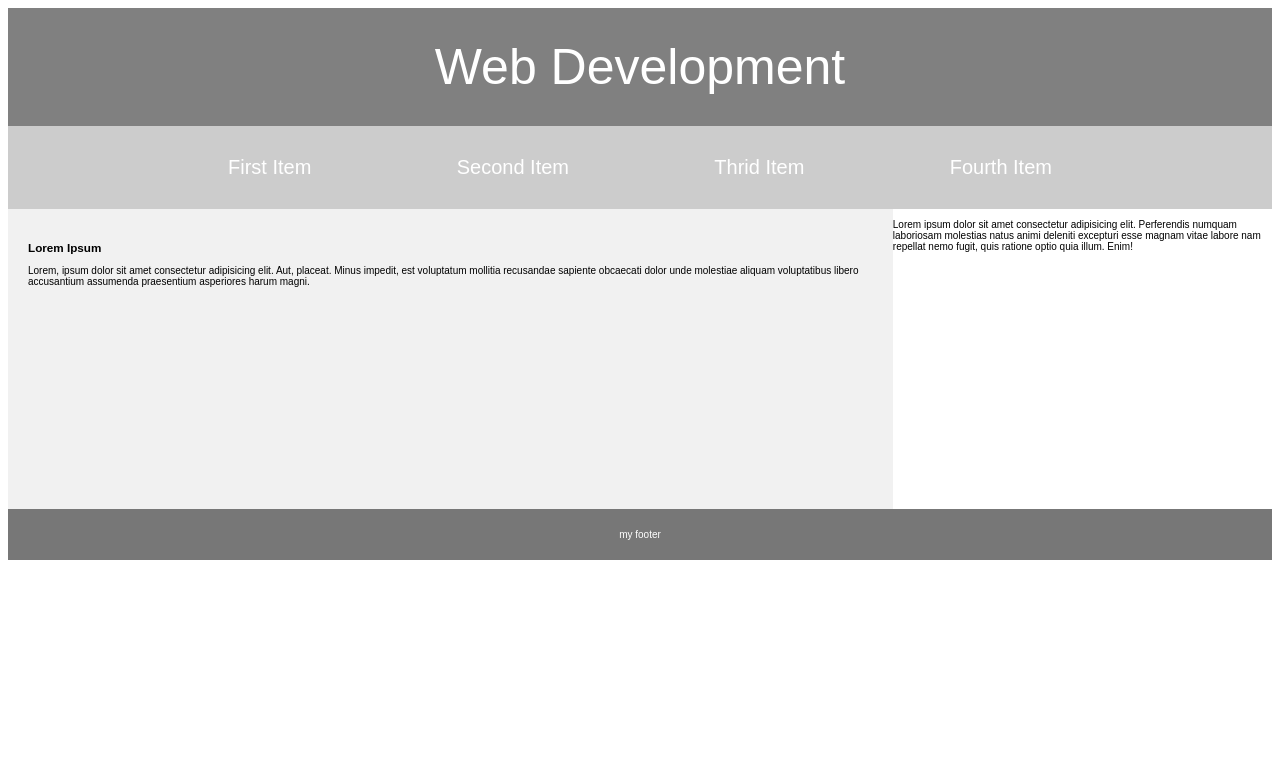
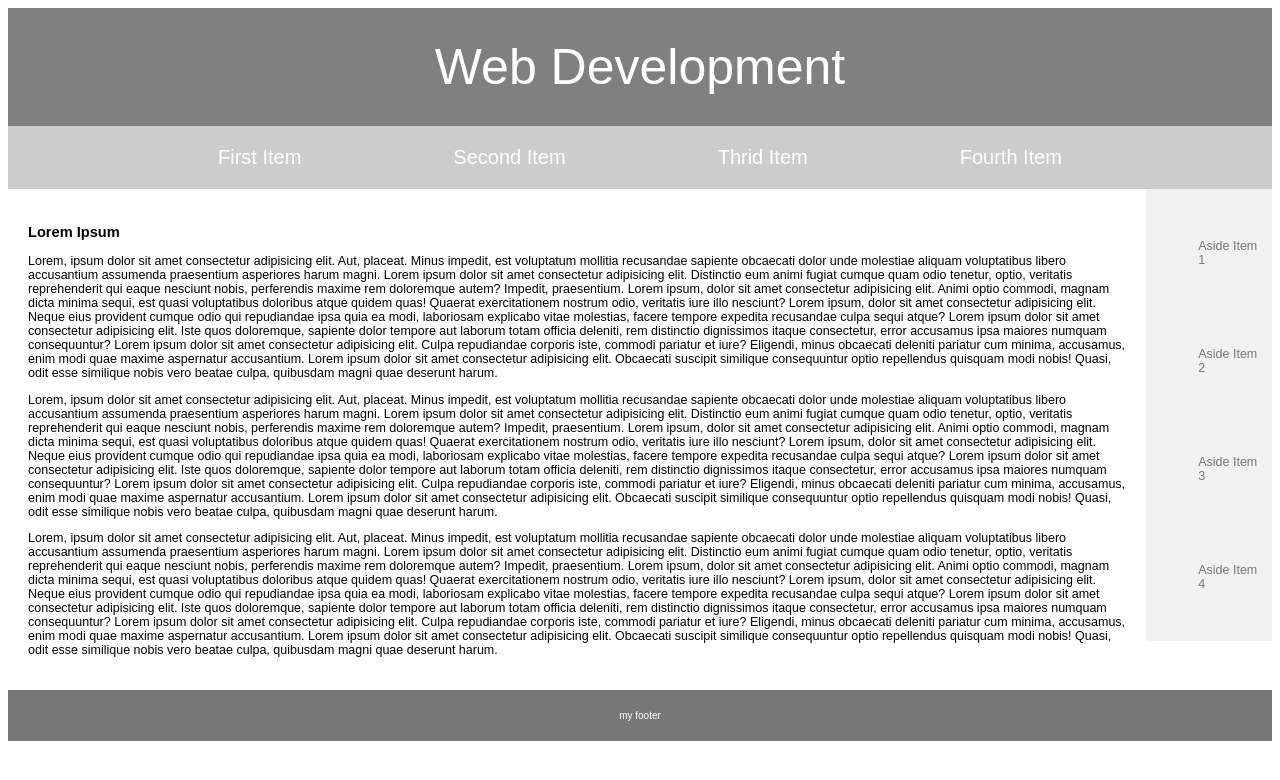
Before and after one commit to jtsdev2023/web-design-scratch202312, a plain HTML site: page html/index.html in a window 1280 px wide. Drawn offline with Linux system fonts and the light colour scheme.

Commit message:
added aside. need more work on layout

```diff
--- a/css/style.css
+++ b/css/style.css
@@ -31,10 +31,10 @@ header {
 }
 
 /* create 2 columns/boxes that float next to each other */
-nav {
+nav.horizontal-navbar {
   width: auto;
   background: #ccc;
-  padding: 2rem;
+  padding: 1rem;
 }
 
 /* style menu list */
@@ -44,7 +44,7 @@ to make horizontal menu/navbar equally spaced.
 use "padding: 0 20rem;" to bring menu items in from the
 left/right edges i.e. -->  <--.
 */
-nav ul {
+nav.horizontal-navbar ul {
   list-style-type: none;
   padding: 0;
   display: flex;
@@ -52,7 +52,7 @@ nav ul {
   padding: 0 20rem;
 }
 
-nav ul li > a {
+nav.horizontal-navbar ul li > a {
   text-decoration: none;
   color: white;
   font-size: 2rem;
@@ -61,9 +61,31 @@ nav ul li > a {
 article {
   float: left;
   padding: 2rem;
-  width: 70%;
-  height: 30rem;
+  width: 90%;
+  height: auto;
+  font-size: 1.25rem;
+}
+
+aside {
+  float: left;
+  padding: 0 1%;
+  width: 10%;
+  height: auto;
   background-color: #f1f1f1;
+}
+
+nav.aside-navbar ul {
+  list-style-type: none;
+}
+
+nav.aside-navbar ul > li {
+  padding: 4rem 0;
+}
+
+nav.aside-navbar ul li > a {
+    text-decoration: none;
+    color: #777;
+    font-size: 1.25rem;
 }
 
 /* clear floats after the columns */
--- a/html/index.html
+++ b/html/index.html
@@ -10,7 +10,7 @@
     <header class="title-navbar">Web Development</header>
 
     <section>
-      <nav>
+      <nav class="horizontal-navbar">
         <ul>
           <li><a href="#">First Item</a></li>
           <li><a href="#">Second Item</a></li>
@@ -25,17 +25,91 @@
           Lorem, ipsum dolor sit amet consectetur adipisicing elit. Aut,
           placeat. Minus impedit, est voluptatum mollitia recusandae sapiente
           obcaecati dolor unde molestiae aliquam voluptatibus libero accusantium
-          assumenda praesentium asperiores harum magni.
+          assumenda praesentium asperiores harum magni. Lorem ipsum dolor sit
+          amet consectetur adipisicing elit. Distinctio eum animi fugiat cumque
+          quam odio tenetur, optio, veritatis reprehenderit qui eaque nesciunt
+          nobis, perferendis maxime rem doloremque autem? Impedit, praesentium.
+          Lorem ipsum, dolor sit amet consectetur adipisicing elit. Animi optio
+          commodi, magnam dicta minima sequi, est quasi voluptatibus doloribus
+          atque quidem quas! Quaerat exercitationem nostrum odio, veritatis iure
+          illo nesciunt? Lorem ipsum, dolor sit amet consectetur adipisicing
+          elit. Neque eius provident cumque odio qui repudiandae ipsa quia ea
+          modi, laboriosam explicabo vitae molestias, facere tempore expedita
+          recusandae culpa sequi atque? Lorem ipsum dolor sit amet consectetur
+          adipisicing elit. Iste quos doloremque, sapiente dolor tempore aut
+          laborum totam officia deleniti, rem distinctio dignissimos itaque
+          consectetur, error accusamus ipsa maiores numquam consequuntur? Lorem
+          ipsum dolor sit amet consectetur adipisicing elit. Culpa repudiandae
+          corporis iste, commodi pariatur et iure? Eligendi, minus obcaecati
+          deleniti pariatur cum minima, accusamus, enim modi quae maxime
+          aspernatur accusantium. Lorem ipsum dolor sit amet consectetur
+          adipisicing elit. Obcaecati suscipit similique consequuntur optio
+          repellendus quisquam modi nobis! Quasi, odit esse similique nobis vero
+          beatae culpa, quibusdam magni quae deserunt harum.
+        </p>
+        <p>
+          Lorem, ipsum dolor sit amet consectetur adipisicing elit. Aut,
+          placeat. Minus impedit, est voluptatum mollitia recusandae sapiente
+          obcaecati dolor unde molestiae aliquam voluptatibus libero accusantium
+          assumenda praesentium asperiores harum magni. Lorem ipsum dolor sit
+          amet consectetur adipisicing elit. Distinctio eum animi fugiat cumque
+          quam odio tenetur, optio, veritatis reprehenderit qui eaque nesciunt
+          nobis, perferendis maxime rem doloremque autem? Impedit, praesentium.
+          Lorem ipsum, dolor sit amet consectetur adipisicing elit. Animi optio
+          commodi, magnam dicta minima sequi, est quasi voluptatibus doloribus
+          atque quidem quas! Quaerat exercitationem nostrum odio, veritatis iure
+          illo nesciunt? Lorem ipsum, dolor sit amet consectetur adipisicing
+          elit. Neque eius provident cumque odio qui repudiandae ipsa quia ea
+          modi, laboriosam explicabo vitae molestias, facere tempore expedita
+          recusandae culpa sequi atque? Lorem ipsum dolor sit amet consectetur
+          adipisicing elit. Iste quos doloremque, sapiente dolor tempore aut
+          laborum totam officia deleniti, rem distinctio dignissimos itaque
+          consectetur, error accusamus ipsa maiores numquam consequuntur? Lorem
+          ipsum dolor sit amet consectetur adipisicing elit. Culpa repudiandae
+          corporis iste, commodi pariatur et iure? Eligendi, minus obcaecati
+          deleniti pariatur cum minima, accusamus, enim modi quae maxime
+          aspernatur accusantium. Lorem ipsum dolor sit amet consectetur
+          adipisicing elit. Obcaecati suscipit similique consequuntur optio
+          repellendus quisquam modi nobis! Quasi, odit esse similique nobis vero
+          beatae culpa, quibusdam magni quae deserunt harum.
+        </p>
+        <p>
+          Lorem, ipsum dolor sit amet consectetur adipisicing elit. Aut,
+          placeat. Minus impedit, est voluptatum mollitia recusandae sapiente
+          obcaecati dolor unde molestiae aliquam voluptatibus libero accusantium
+          assumenda praesentium asperiores harum magni. Lorem ipsum dolor sit
+          amet consectetur adipisicing elit. Distinctio eum animi fugiat cumque
+          quam odio tenetur, optio, veritatis reprehenderit qui eaque nesciunt
+          nobis, perferendis maxime rem doloremque autem? Impedit, praesentium.
+          Lorem ipsum, dolor sit amet consectetur adipisicing elit. Animi optio
+          commodi, magnam dicta minima sequi, est quasi voluptatibus doloribus
+          atque quidem quas! Quaerat exercitationem nostrum odio, veritatis iure
+          illo nesciunt? Lorem ipsum, dolor sit amet consectetur adipisicing
+          elit. Neque eius provident cumque odio qui repudiandae ipsa quia ea
+          modi, laboriosam explicabo vitae molestias, facere tempore expedita
+          recusandae culpa sequi atque? Lorem ipsum dolor sit amet consectetur
+          adipisicing elit. Iste quos doloremque, sapiente dolor tempore aut
+          laborum totam officia deleniti, rem distinctio dignissimos itaque
+          consectetur, error accusamus ipsa maiores numquam consequuntur? Lorem
+          ipsum dolor sit amet consectetur adipisicing elit. Culpa repudiandae
+          corporis iste, commodi pariatur et iure? Eligendi, minus obcaecati
+          deleniti pariatur cum minima, accusamus, enim modi quae maxime
+          aspernatur accusantium. Lorem ipsum dolor sit amet consectetur
+          adipisicing elit. Obcaecati suscipit similique consequuntur optio
+          repellendus quisquam modi nobis! Quasi, odit esse similique nobis vero
+          beatae culpa, quibusdam magni quae deserunt harum.
         </p>
       </article>
 
       <aside>
-        <p>
-          Lorem ipsum dolor sit amet consectetur adipisicing elit. Perferendis
-          numquam laboriosam molestias natus animi deleniti excepturi esse
-          magnam vitae labore nam repellat nemo fugit, quis ratione optio quia
-          illum. Enim!
-        </p>
+        <nav class="aside-navbar">
+          <ul>
+            <li><a href="#">Aside Item 1</a></li>
+            <li><a href="#">Aside Item 2</a></li>
+            <li><a href="#">Aside Item 3</a></li>
+            <li><a href="#">Aside Item 4</a></li>
+          </ul>
+        </nav>
       </aside>
     </section>
 
```
